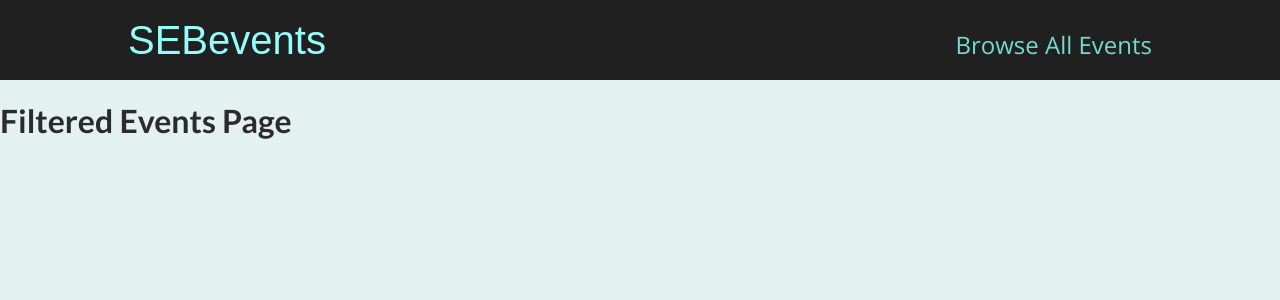
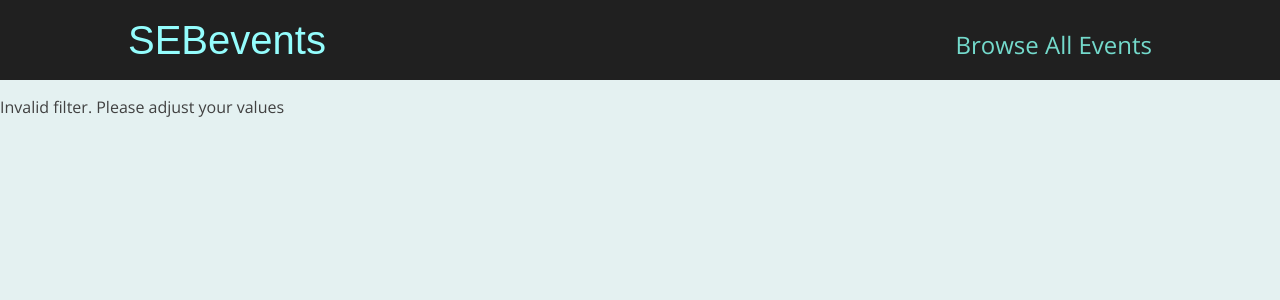
Before and after one commit to missatrox44/nextjs-events, a Next.js app: page /events in a window 1280 px wide. Shown: the top 300 px of the page. Built offline with nearby package versions, Linux system fonts and the light colour scheme.

Commit message:
extracting data on the catch-all page

```diff
--- a/pages/events/[...slug].js
+++ b/pages/events/[...slug].js
@@ -1,6 +1,49 @@
 import React from 'react';
+import { useRouter } from 'next/router';
+import { getFilteredEvents } from '../../dummy-data';
 
 function FilteredEventsPage() {
+  const router = useRouter();
+
+  const filterData = router.query.slug;
+
+  console.log(filterData);
+
+  if (!filterData) {
+    return <p className="center">Loading...</p>;
+  }
+
+  // get year and object from filterData array
+  const filteredYear = filterData[0];
+  const filteredMonth = filterData[1];
+
+  // transform data to numbers
+  const numYear = +filteredYear;
+  const numMonth = +filteredMonth;
+
+  // add validation to make sure its a valid slug
+  if (
+    isNaN(numYear) ||
+    isNaN(numMonth) ||
+    numYear > 2030 ||
+    numYear < 2021 ||
+    numMonth < 1 ||
+    numMonth > 12
+  ) {
+    return <p>Invalid filter. Please adjust your values</p>;
+  }
+
+  // get filteredEvents array and pass in converted values
+  const filteredEvents = getFilteredEvents({
+    year: numYear,
+    month: numMonth,
+  });
+
+  // check if its an empty array or valid
+  if (!filteredEvents || filteredEvents.length === 0) {
+    return <p>No events found for the chosen filter!</p>;
+  }
+
   return (
     <div>
       <h1>Filtered Events Page</h1>
```
